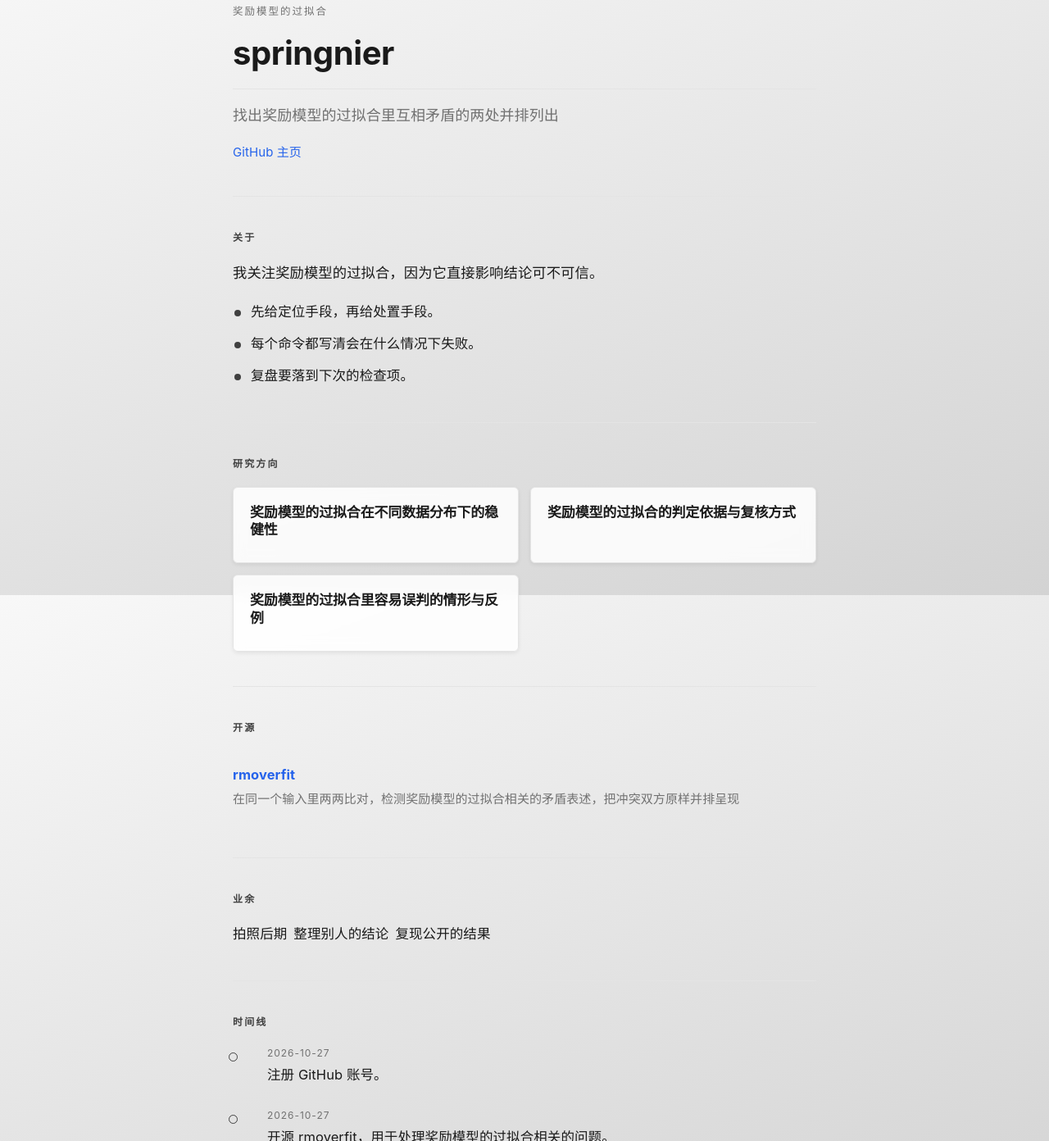
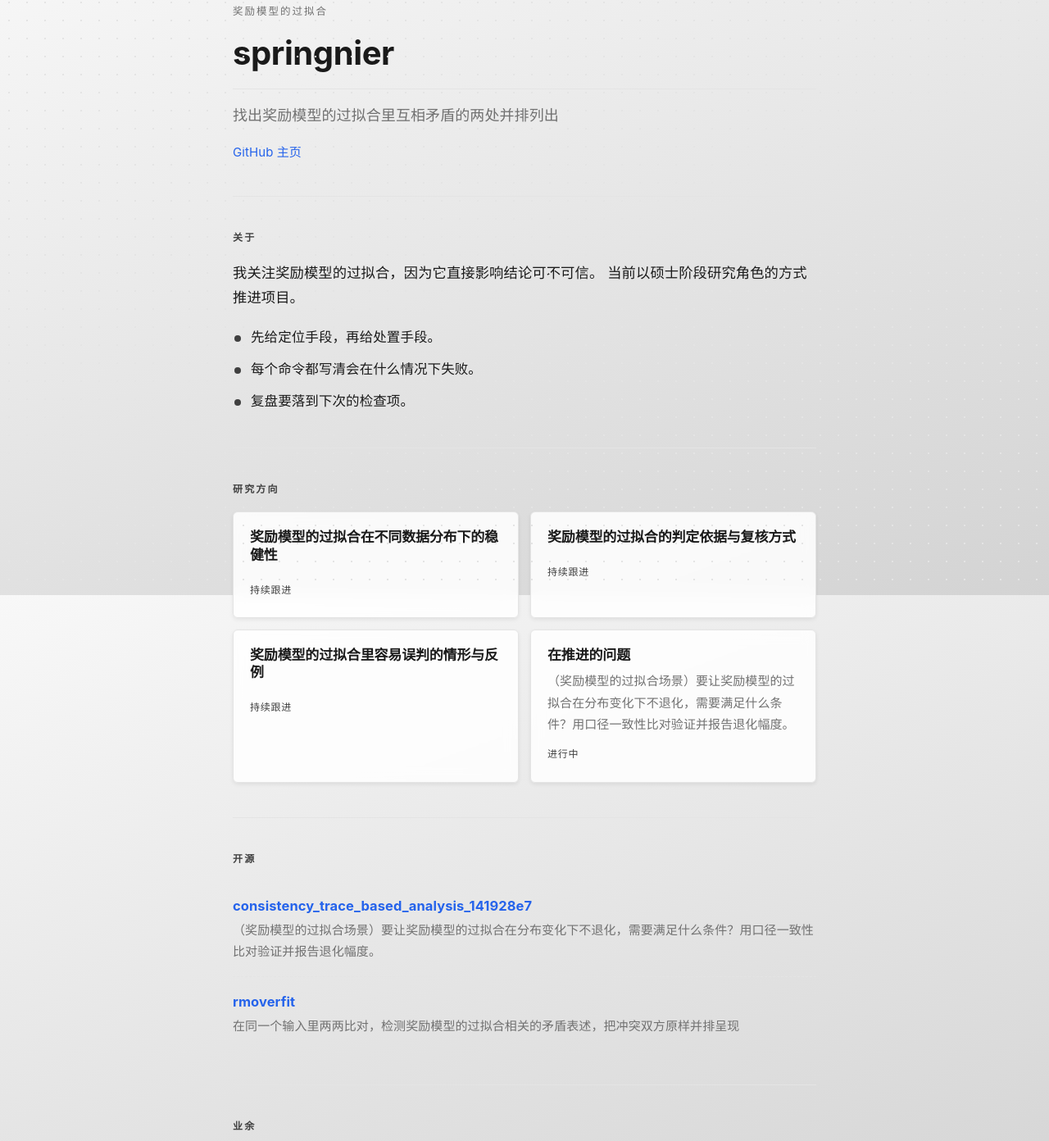
Before and after one commit to springnier/springnier.github.io, a plain HTML site: page index.html in a window 1280 px wide. Shown: the part 74-1466 px from the top of the page at 82% size. Drawn offline with Linux system fonts and the light colour scheme.

Commit message:
docs: 更新个人站点

```diff
--- a/index.html
+++ b/index.html
@@ -61,7 +61,7 @@ footer .note{margin:0; color:var(--muted); font-size:14px}
 h2{color:#404040;text-transform:uppercase;letter-spacing:.18em;font-size:12px}
 .card{background:#ffffffd9;border:1px solid #e4e4e4;border-radius:6px;padding:20px;backdrop-filter:blur(8px);box-shadow:0 2px 5px rgba(0,0,0,.07)}
 body::before{content:'';display:block;height:5px;background:#404040;position:sticky;top:0;z-index:9}
-background-image:radial-gradient(#e4e4e4 1px, transparent 1px);background-size:22px 22px;
+body::after{content:'';position:fixed;inset:0;z-index:0;pointer-events:none;background-image:radial-gradient(#e4e4e4 1px, transparent 1px);background-size:22px 22px}
 </style>
 </head>
 <body>
@@ -76,7 +76,7 @@ background-image:radial-gradient(#e4e4e4 1px, transparent 1px);background-size:2
 
 <section class="about" id="about">
   <h2>关于</h2>
-  <p>我关注奖励模型的过拟合，因为它直接影响结论可不可信。</p>
+  <p>我关注奖励模型的过拟合，因为它直接影响结论可不可信。 当前以硕士阶段研究角色的方式推进项目。</p>
   <ul class="traits">
     <li>先给定位手段，再给处置手段。</li>
     <li>每个命令都写清会在什么情况下失败。</li>
@@ -89,12 +89,20 @@ background-image:radial-gradient(#e4e4e4 1px, transparent 1px);background-size:2
   <div class="grid two">
     <article class="card">
       <h3>奖励模型的过拟合在不同数据分布下的稳健性</h3>
+      <span class="status">持续跟进</span>
     </article>
     <article class="card">
       <h3>奖励模型的过拟合的判定依据与复核方式</h3>
+      <span class="status">持续跟进</span>
     </article>
     <article class="card">
       <h3>奖励模型的过拟合里容易误判的情形与反例</h3>
+      <span class="status">持续跟进</span>
+    </article>
+    <article class="card">
+      <h3>在推进的问题</h3>
+      <p>（奖励模型的过拟合场景）要让奖励模型的过拟合在分布变化下不退化，需要满足什么条件？用口径一致性比对验证并报告退化幅度。</p>
+      <span class="status">进行中</span>
     </article>
   </div>
 </section>
@@ -102,6 +110,9 @@ background-image:radial-gradient(#e4e4e4 1px, transparent 1px);background-size:2
 <section id="work">
   <h2>开源</h2>
   <ul class="repos">
+    <li><div class="name"><a href="https://github.com/springnier/consistency_trace_based_analysis_141928e7" rel="noopener">consistency_trace_based_analysis_141928e7</a></div>
+      <div class="desc">（奖励模型的过拟合场景）要让奖励模型的过拟合在分布变化下不退化，需要满足什么条件？用口径一致性比对验证并报告退化幅度。</div>
+    </li>
     <li><div class="name"><a href="https://github.com/springnier/rmoverfit" rel="noopener">rmoverfit</a></div>
       <div class="desc">在同一个输入里两两比对，检测奖励模型的过拟合相关的矛盾表述，把冲突双方原样并排呈现</div>
     </li>
```
